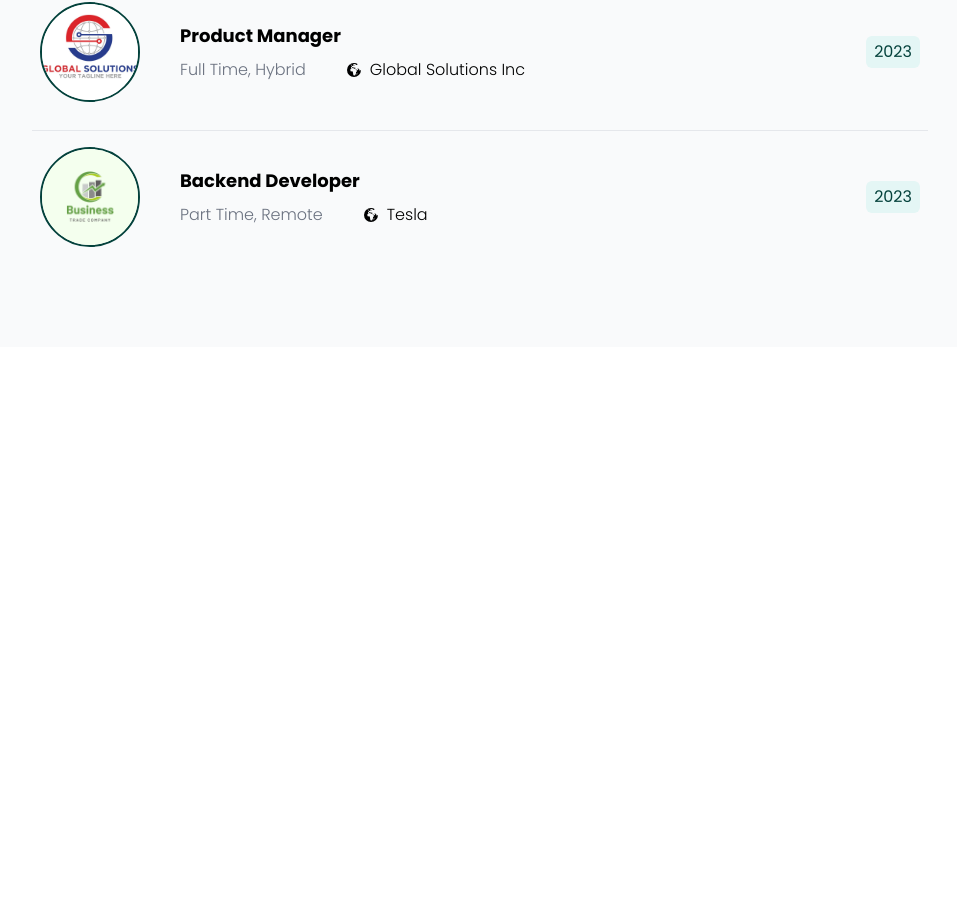
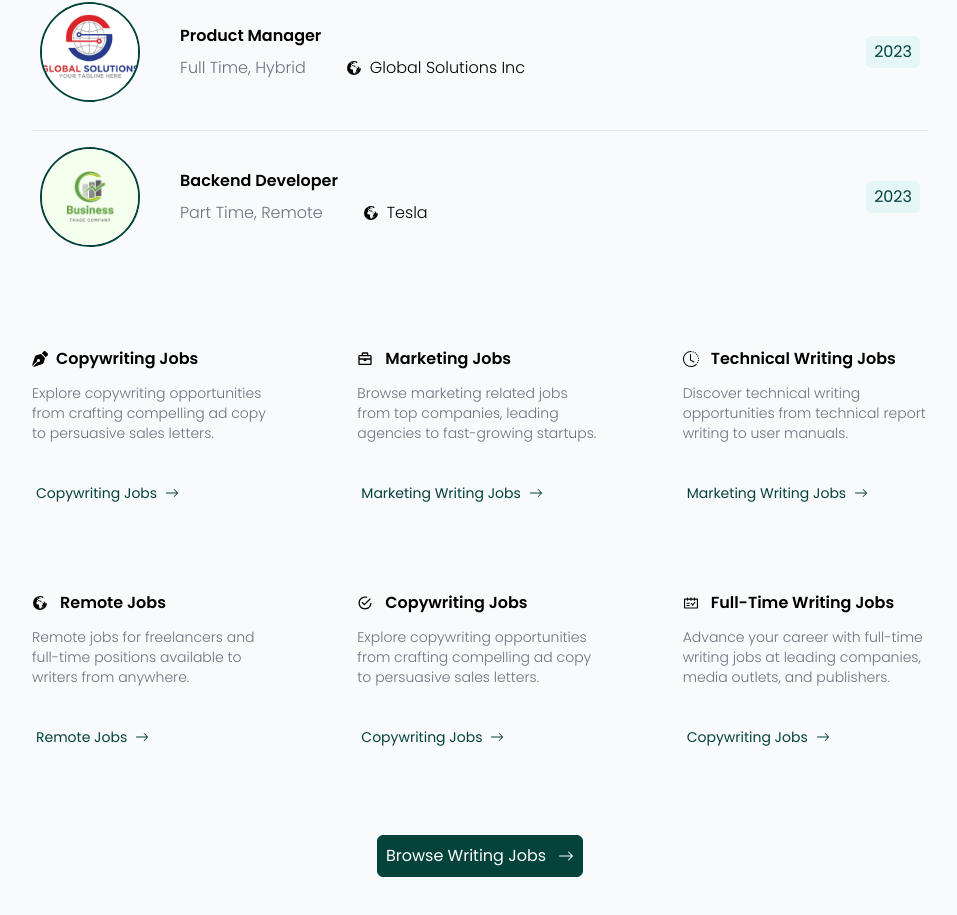
Before and after one commit to AzimiShaja/connectME, a React (Vite) app: page / in a window 1280 px wide. Shown: the part 1543-2458 px from the top of the page, without its empty margins (160-1117 px from the left). Before the commit the page ends 1890 px from the top, so only its background shows below. Built offline with nearby package versions, Linux system fonts and the light colour scheme; a web font is replaced by a local one.

Commit message:
finish browse jobs

```diff
--- a/src/components/Header.jsx
+++ b/src/components/Header.jsx
@@ -4,7 +4,7 @@ import { BiSolidBriefcaseAlt2 } from "react-icons/bi";
 const Header = () => {
   return (
     <>
-      <header className="flex items-center justify-evenly p-5 max-md:justify-between">
+      <header className="flex items-center justify-evenly p-5 max-md:justify-between sticky z-50 top-0 bg-white">
         <div className="flex items-center gap-10">
           <div className="flex items-center gap-1">
             <BiSolidBriefcaseAlt2 className="text-3xl text-green" />
@@ -14,7 +14,7 @@ const Header = () => {
             <li>Jobs</li>
             <li>Membership</li>
             <li>Newsletter</li>
-            <li>Writers</li>
+            <li>Freelancers</li>
             <li>Blog</li>
           </ul>
         </div>
--- a/src/components/Jobs.jsx
+++ b/src/components/Jobs.jsx
@@ -1,13 +1,19 @@
 import React from "react";
 import { BsFillBriefcaseFill } from "react-icons/bs";
 import { BsArrowRightShort } from "react-icons/bs";
+import { BsArrowRight } from "react-icons/bs";
 import postings from "./Postings";
 import { GiEarthAfricaEurope } from "react-icons/gi";
 import { FiExternalLink } from "react-icons/fi";
+import { FaPenNib } from "react-icons/fa";
+import { BiBriefcase } from "react-icons/bi";
+import { BsClockHistory } from "react-icons/bs";
+import { IoMdCheckmarkCircleOutline } from "react-icons/io";
+import { AiOutlineSchedule } from "react-icons/ai";
 
 const Jobs = () => {
   return (
-    <div className="py-20 flex flex-col items-center  bg-gray-50">
+    <div className="py-20 flex flex-col  items-center  bg-gray-50">
       <div className="flex flex-col items-center gap-4 max-w-[600px] px-8">
         <h1 className="bg-whiteGreen p-2 rounded-sm font-light  text-green ">
           Best Freelance Jobs
@@ -22,7 +28,6 @@ const Jobs = () => {
         </p>
         <div className="flex justify-evenly w-full mt-5 max-md:flex-col max-md:gap-4">
           <button className="flex items-center gap-2 border py-3 border-green bg-green text-white px-3  rounded-md hover:bg-white hover:text-green duration-300">
-            {" "}
             <BsFillBriefcaseFill /> Browse Freelance Jobs
           </button>
           <button className="flex items-center gap-1 text-green rounded-md hover:bg-whiteGreen px-3 py-2 duration-300">
@@ -43,7 +48,9 @@ const Jobs = () => {
                   className="rounded-full w-[100px] h-[100px] object-cover border-2 border-green"
                 />
                 <div className="flex flex-col gap-2 max-sm:items-center">
-                  <h1 className="text-lg font-bold max-md:text-md">{title}</h1>
+                  <h1 className="text-md font-semibold max-md:text-md">
+                    {title}
+                  </h1>
                   <div className="flex md:items-center md:gap-10 max-md:flex-col max-sm:items-center">
                     <p className="text-gray-500 font-light">{type}</p>
                     <p className="flex items-center gap-2 font-light">
@@ -58,7 +65,7 @@ const Jobs = () => {
                   {new Date().getFullYear()}
                 </h1>
               </div>
-              <div className="gap-4 hidden btns ">
+              <div className="gap-4 hidden btns max-sm:mt-10">
                 <button className="flex p-2 border rounded-lg items-center gap-2 bg-white text-sm hover:bg-gray-100">
                   Apply <FiExternalLink />
                 </button>
@@ -70,6 +77,94 @@ const Jobs = () => {
           );
         })}
       </div>
+      <div className="lg:w-9/12 w-full flex flex-col items-center gap-20">
+        <div className="grid md:grid-cols-3 px-8 gap-20  mt-20">
+          <div className="flex flex-col items-center md:items-start gap-3 justify-between">
+            <h1 className="font-semibold text-md flex items-center gap-2">
+              <FaPenNib /> Copywriting Jobs
+            </h1>
+            <p className="font-light text-gray-500 text-sm">
+              Explore copywriting opportunities from crafting compelling ad copy
+              to persuasive sales letters.
+            </p>
+            <button className="hover:bg-whiteGreen py-2 px-1 flex items-center gap-2 duration-300 rounded-e-lg text-sm mt-5 text-green">
+              Copywriting Jobs <BsArrowRight />
+            </button>
+          </div>
+
+          <div className="flex flex-col items-center md:items-start  gap-3 justify-between ">
+            <h1 className="font-semibold text-md flex items-center gap-3">
+              <BiBriefcase /> Marketing Jobs
+            </h1>
+            <p className="font-light text-gray-500 text-sm">
+              Browse marketing related jobs from top companies, leading agencies
+              to fast-growing startups.
+            </p>
+            <button className="hover:bg-whiteGreen py-2 px-1 flex items-center gap-2 duration-300 rounded-e-lg text-sm mt-5 text-green">
+              Marketing Writing Jobs
+              <BsArrowRight />
+            </button>
+          </div>
+
+          <div className="flex flex-col items-center md:items-start  gap-3 justify-between">
+            <h1 className="font-semibold text-md flex items-center gap-3">
+              <BsClockHistory /> Technical Writing Jobs
+            </h1>
+            <p className="font-light text-gray-500 text-sm">
+              Discover technical writing opportunities from technical report
+              writing to user manuals.
+            </p>
+            <button className="hover:bg-whiteGreen py-2 px-1 flex items-center gap-2 duration-300 rounded-e-lg text-sm mt-5 text-green">
+              Marketing Writing Jobs <BsArrowRight />
+            </button>
+          </div>
+
+          <div className="flex flex-col items-center md:items-start  gap-3 justify-between">
+            <h1 className="font-semibold text-md flex items-center gap-3">
+              {" "}
+              <GiEarthAfricaEurope /> Remote Jobs
+            </h1>
+            <p className="font-light text-gray-500 text-sm">
+              Remote jobs for freelancers and full-time positions available to
+              writers from anywhere.
+            </p>
+            <button className="hover:bg-whiteGreen py-2 px-1 flex items-center gap-2 duration-300 rounded-e-lg text-sm mt-5 text-green">
+              Remote Jobs <BsArrowRight />
+            </button>
+          </div>
+
+          <div className="flex flex-col items-center md:items-start  gap-3 justify-between">
+            <h1 className="font-semibold text-md flex items-center gap-3">
+              <IoMdCheckmarkCircleOutline /> Copywriting Jobs
+            </h1>
+            <p className="font-light text-gray-500 text-sm">
+              Explore copywriting opportunities from crafting compelling ad copy
+              to persuasive sales letters.
+            </p>
+            <button className="hover:bg-whiteGreen py-2 px-1 flex items-center gap-2 duration-300 rounded-e-lg text-sm mt-5 text-green">
+              Copywriting Jobs <BsArrowRight />
+            </button>
+          </div>
+
+          <div className="flex flex-col items-center md:items-start  gap-3 justify-between">
+            <h1 className="font-semibold text-md flex items-center gap-3">
+              {" "}
+              <AiOutlineSchedule /> Full-Time Writing Jobs
+            </h1>
+            <p className="font-light text-gray-500 text-sm">
+              Advance your career with full-time writing jobs at leading
+              companies, media outlets, and publishers.
+            </p>
+            <button className="hover:bg-whiteGreen py-2 px-1 flex items-center gap-2 duration-300 rounded-e-lg text-sm mt-5 text-green">
+              Copywriting Jobs <BsArrowRight />
+            </button>
+          </div>
+        </div>
+        {/*=====*/}
+        <button className="bg-green border border-green hover:bg-white hover:text-green  p-2 text-white rounded-md flex items-center gap-3 transition-all">
+          Browse Writing Jobs <BsArrowRight />
+        </button>
+      </div>
     </div>
   );
 };
```
